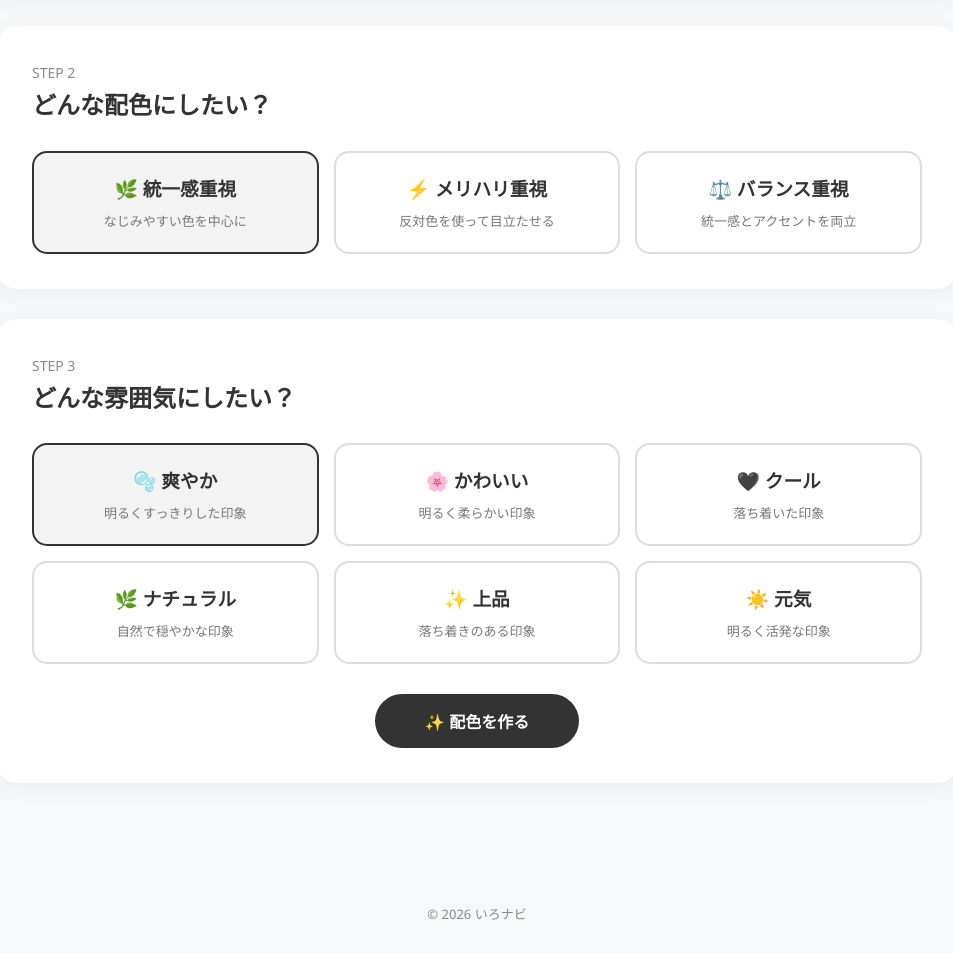
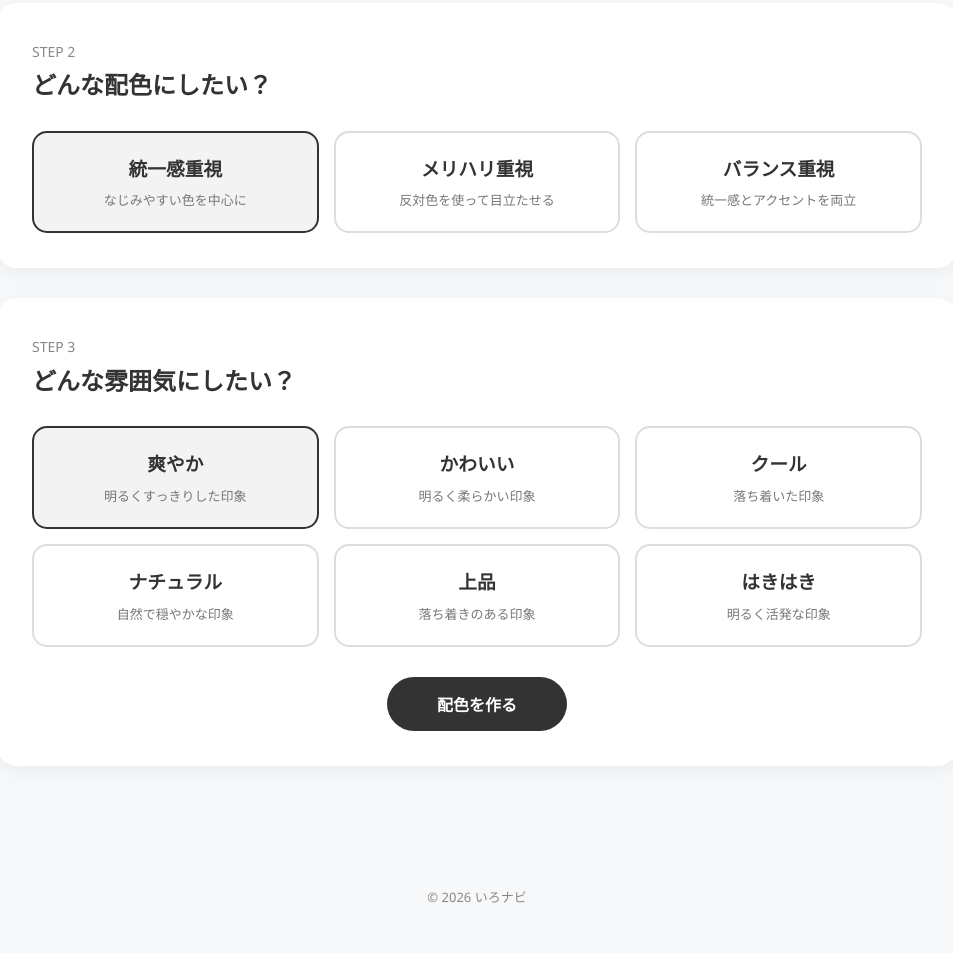
Before and after one commit to takoyaki4/PWA_, a plain HTML site: page index.html in a window 1280 px wide. Shown: the part 750-1703 px from the top of the page, without its empty margins (163-1116 px from the left). Drawn offline with Linux system fonts and the light colour scheme.

Commit message:
index.html　基礎
～配色タイプまで

````diff
--- a/index.html
+++ b/index.html
@@ -1,4 +1,3 @@
-```html
 <!DOCTYPE html>
 <html lang="ja">
 
@@ -580,7 +579,7 @@
                 >
 
                     <h3>
-                        🌿 統一感重視
+                         統一感重視
                     </h3>
 
                     <p>
@@ -596,7 +595,7 @@
                 >
 
                     <h3>
-                        ⚡ メリハリ重視
+                         メリハリ重視
                     </h3>
 
                     <p>
@@ -612,7 +611,7 @@
                 >
 
                     <h3>
-                        ⚖️ バランス重視
+                         バランス重視
                     </h3>
 
                     <p>
@@ -654,7 +653,7 @@
                 >
 
                     <h3>
-                        🫧 爽やか
+                         爽やか
                     </h3>
 
                     <p>
@@ -670,7 +669,7 @@
                 >
 
                     <h3>
-                        🌸 かわいい
+                         かわいい
                     </h3>
 
                     <p>
@@ -686,7 +685,7 @@
                 >
 
                     <h3>
-                        🖤 クール
+                         クール
                     </h3>
 
                     <p>
@@ -702,7 +701,7 @@
                 >
 
                     <h3>
-                        🌿 ナチュラル
+                         ナチュラル
                     </h3>
 
                     <p>
@@ -718,7 +717,7 @@
                 >
 
                     <h3>
-                        ✨ 上品
+                         上品
                     </h3>
 
                     <p>
@@ -734,7 +733,7 @@
                 >
 
                     <h3>
-                        ☀️ 元気
+                         はきはき
                     </h3>
 
                     <p>
@@ -749,7 +748,7 @@
             <div class="generate-area">
 
                 <button id="generateButton">
-                    ✨ 配色を作る
+                     配色を作る
                 </button>
 
             </div>
@@ -1932,12 +1931,14 @@
                     }
                 );
 
-            });
-
+            })
+
+         /* =========================
+        　ここからは、雰囲気に応じた配色計算
+        ========================== */
 
     </script>
 
 </body>
 
 </html>
-```
````
